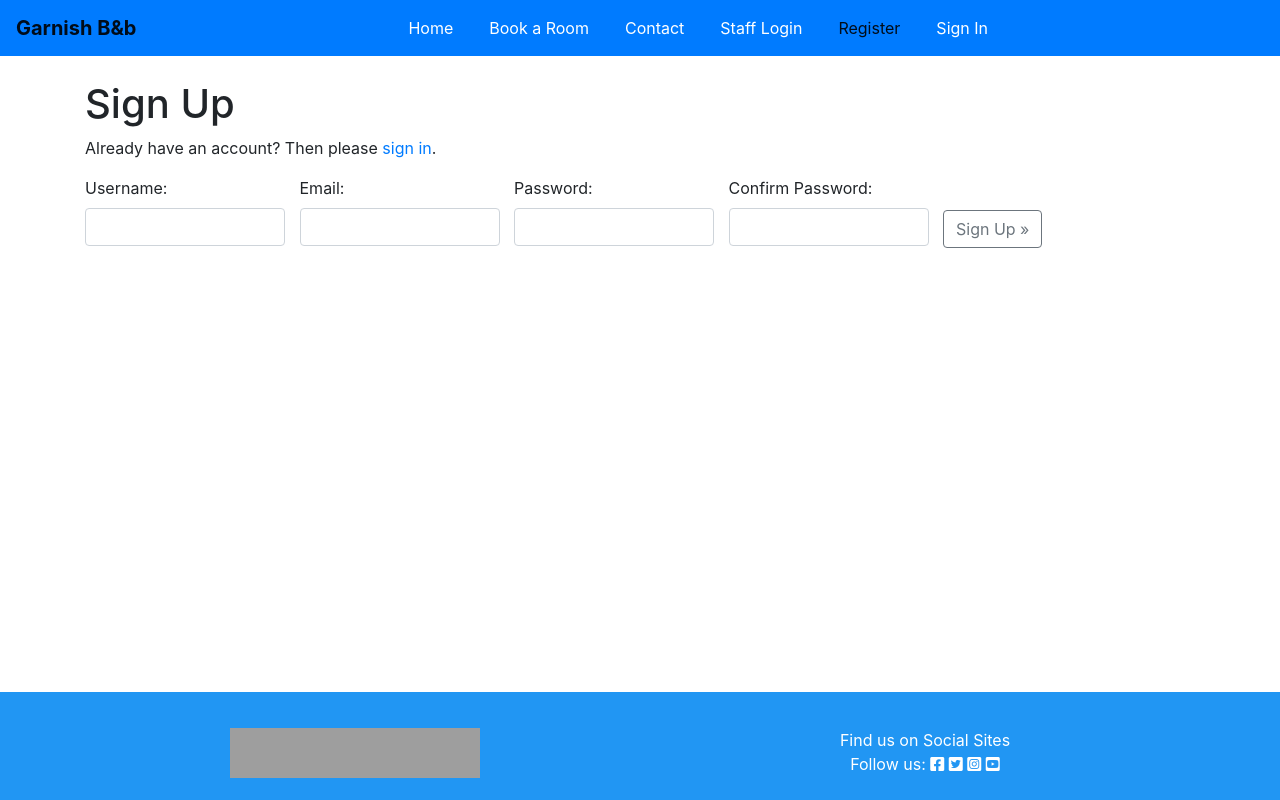
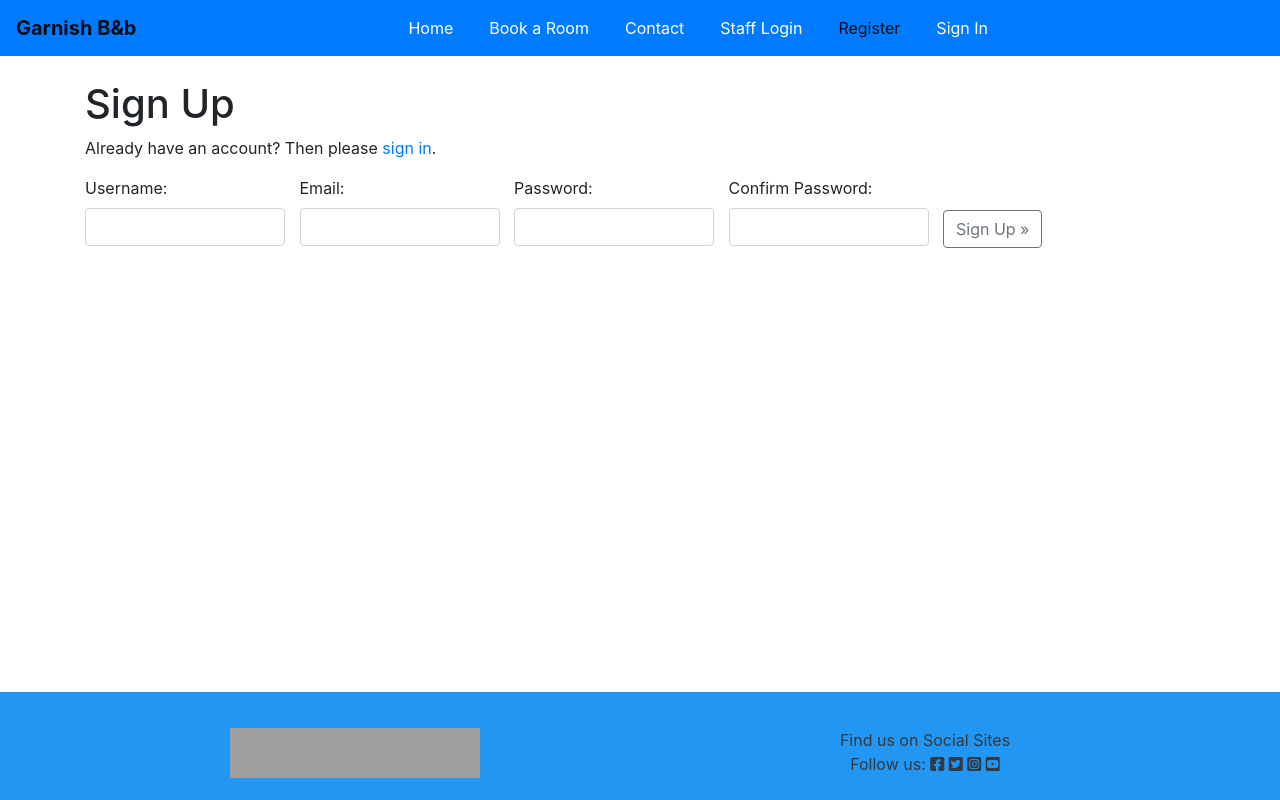
Before and after one commit to tugii21/Garnish, a Django app: page /accounts/signup/ in a window 1280 px wide. Run offline with Django 4.2, Linux system fonts and the light colour scheme; some libraries are stand-ins or nearby versions; grey boxes are pictures that could not be loaded.

Commit message:
change text white to dark for user exp on find us on

```diff
--- a/templates/base.html
+++ b/templates/base.html
@@ -89,8 +89,8 @@
                 </div>
                 <div class="col-md-6">
                     <!-- Facebook link -->
-                    <a href="https://www.facebook.com/YourPage" target="_blank">Find us on Social Sites</a>
-                    <p class="m-0 text-center text-white">Follow us: <i class="fab fa-facebook-square ms-3"></i>
+                    <a href="https://www.facebook.com/YourPage" target="_blank" class="text-dark">Find us on Social Sites</a>
+                    <p class="m-0 text-center text-dark">Follow us: <i class="fab fa-facebook-square ms-3"></i>
                         <i class="fab fa-twitter-square ms-3"></i>
                         <i class="fab fa-instagram-square ms-3"></i>
                         <i class="fab fa-youtube-square ms-3"></i>
```
